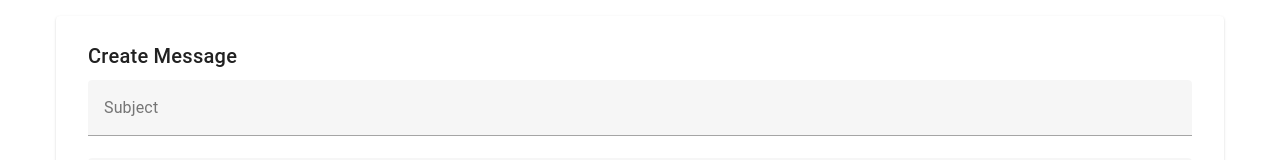
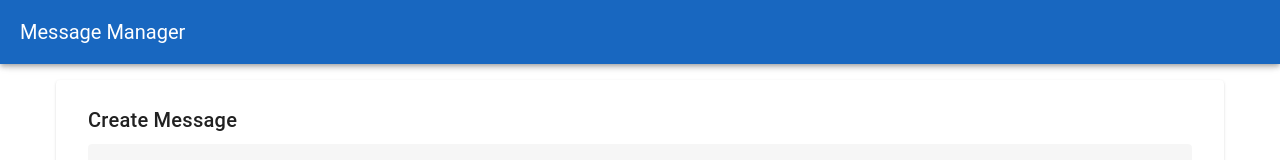
Before and after one commit to Auke-Loosman/bw-frontend, a Vue app: page /messages in a window 1280 px wide. Shown: the top 160 px of the page. Built offline with nearby package versions, Linux system fonts and the light colour scheme; no server answers; the HTML template or start-up script is replaced by a standard one.

Commit message:
Add AppBar layout for better structure

```diff
--- a/src/App.vue
+++ b/src/App.vue
@@ -1,3 +1,11 @@
 <template>
-  <router-view />
+  <v-app>
+    <v-app-bar app color="primary" dark>
+      <v-toolbar-title>Message Manager</v-toolbar-title>
+    </v-app-bar>
+
+    <v-main>
+      <router-view />
+    </v-main>
+  </v-app>
 </template>
```
